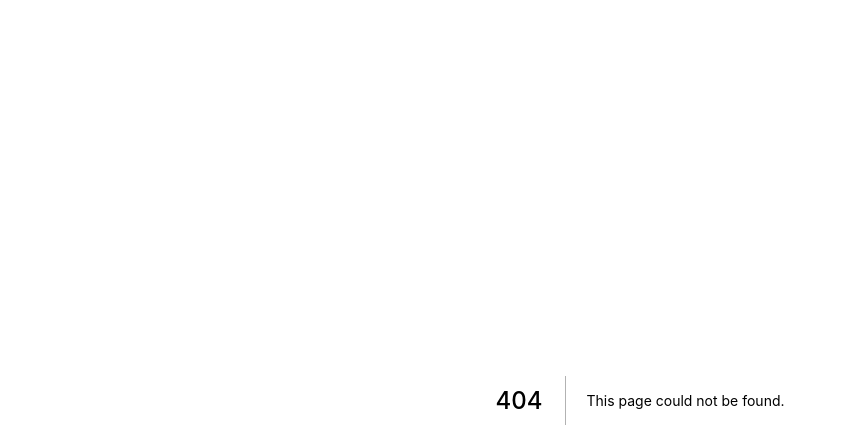
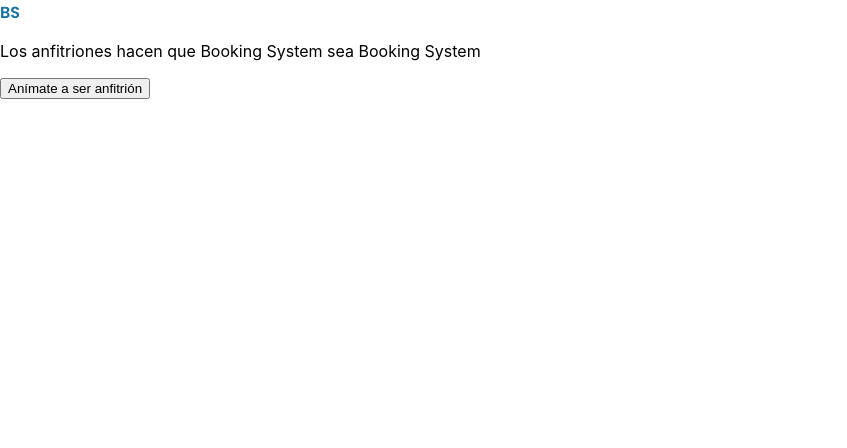
Before and after one commit to Mike-droid/host_ui_c9, a Next.js app: page /host in a window 1280 px wide. Before the commit this address had no page. Shown: the top 448 px of the page, without its empty margins (0-847 px from the left). Built offline with nearby package versions, Linux system fonts and the light colour scheme.

Commit message:
Configuracion inicial

```diff
--- /dev/null
+++ b/components/ActionButton.jsx
@@ -0,0 +1,8 @@
+const ActionButton = (props) => {
+  const { textButton } = props;
+  return (
+    <button>{ textButton }</button>
+  )
+}
+
+export default ActionButton;
--- /dev/null
+++ b/components/BSbutton.jsx
@@ -0,0 +1,14 @@
+import Link from 'next/link'
+import BSbuttonStyles from '../styles/BSbutton.module.css'
+
+const BSbutton = () => {
+  return (
+    <Link href="/">
+      <a className={BSbuttonStyles.BSbutton}>
+        BS
+      </a>
+    </Link>
+  )
+}
+
+export default BSbutton
--- /dev/null
+++ b/components/LeftSideWithButton.jsx
@@ -0,0 +1,15 @@
+import BSbutton from './BSbutton';
+import ActionButton from './ActionButton';
+
+const LeftSideWithButton = (props) => {
+  const { description } = props;
+  return (
+    <section>
+      <BSbutton />
+      <p> { description } </p>
+      <ActionButton textButton="Anímate a ser anfitrión" />
+    </section>
+  )
+}
+
+export default LeftSideWithButton;
--- /dev/null
+++ b/pages/host.jsx
@@ -0,0 +1,11 @@
+import LeftSideWithButton from '../components/LeftSideWithButton.jsx';
+
+const Anfitrion = () => {
+  return (
+    <main className="main">
+      <LeftSideWithButton description="Los anfitriones hacen que Booking System sea Booking System" />
+    </main>
+  )
+}
+
+export default Anfitrion;
--- /dev/null
+++ b/styles/BSbutton.module.css
@@ -0,0 +1,9 @@
+.BSbutton {
+  width: 80px;
+  height: 80px;
+  background-color: var(--white);
+  border-radius: 50%;
+  color: var(--blue);
+  font-family: 'Poppins', sans-serif;
+  font-weight: 600;
+}
--- a/styles/globals.css
+++ b/styles/globals.css
@@ -1,3 +1,15 @@
+@import url('https://fonts.googleapis.com/css2?family=Permanent+Marker&family=Poppins:wght@500;600&display=swap');
+
+/*
+* font-family: 'Permanent Marker', cursive;
+* font-family: 'Poppins', sans-serif;
+*/
+
+:root {
+  --white: #fff;
+  --blue: #1572A1;
+}
+
 html,
 body {
   padding: 0;
```
